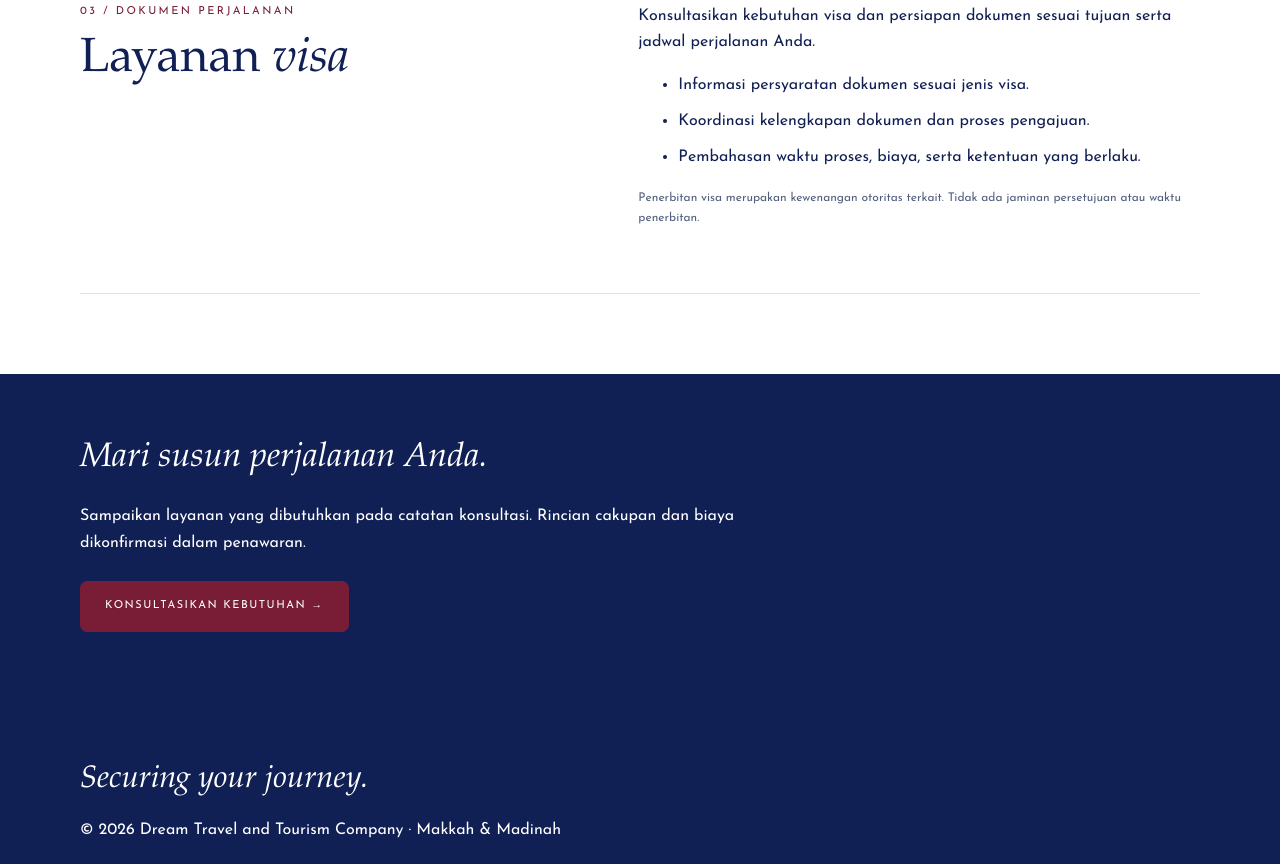
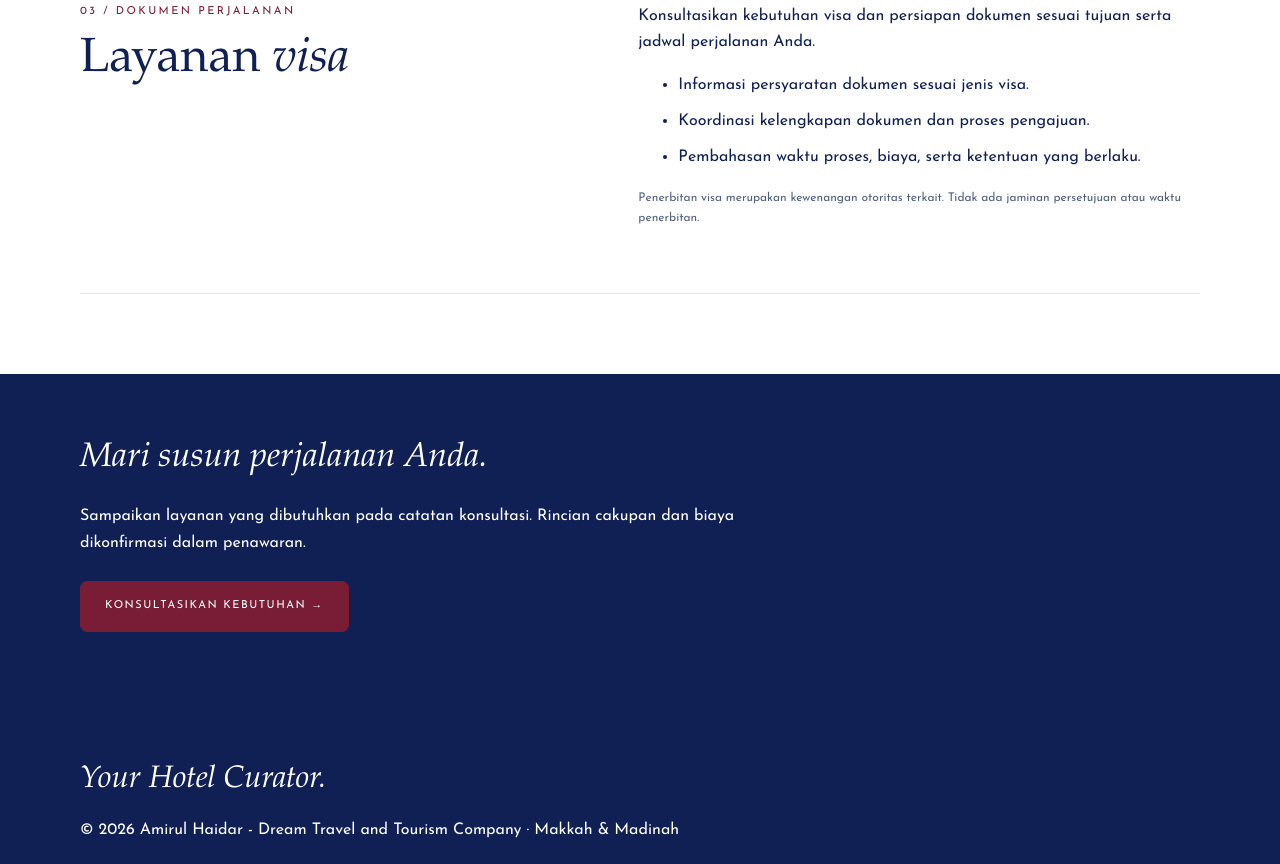
Before and after one commit to amirulhaidar/dreamhaidar, a plain HTML site: page layanan.html in a window 1280 px wide. Shown: the part 1368-2232 px from the top of the page. Drawn offline with Linux system fonts and the light colour scheme.

Commit message:
Update layanan.html

```diff
--- a/layanan.html
+++ b/layanan.html
@@ -6,4 +6,4 @@
 <section id="bandara" class="service-detail"><div><p class="eyebrow">02 / KEDATANGAN & KEPULANGAN</p><h2>Handling <em>bandara</em></h2></div><div><p>Koordinasi kebutuhan jamaah di bandara agar tahapan kedatangan dan kepulangan lebih terencana.</p><ul><li>Koordinasi jadwal penerbangan dan titik pertemuan.</li><li>Pengaturan penyambutan serta arahan keberangkatan berikutnya.</li><li>Koordinasi kebutuhan rombongan dan barang bawaan sesuai kesepakatan.</li></ul></div></section>
 <section id="visa" class="service-detail"><div><p class="eyebrow">03 / DOKUMEN PERJALANAN</p><h2>Layanan <em>visa</em></h2></div><div><p>Konsultasikan kebutuhan visa dan persiapan dokumen sesuai tujuan serta jadwal perjalanan Anda.</p><ul><li>Informasi persyaratan dokumen sesuai jenis visa.</li><li>Koordinasi kelengkapan dokumen dan proses pengajuan.</li><li>Pembahasan waktu proses, biaya, serta ketentuan yang berlaku.</li></ul><p class="service-note">Penerbitan visa merupakan kewenangan otoritas terkait. Tidak ada jaminan persetujuan atau waktu penerbitan.</p></div></section>
 </div><section class="section-dark service-cta"><div class="container"><p class="italic-label">Mari susun perjalanan Anda.</p><p>Sampaikan layanan yang dibutuhkan pada catatan konsultasi. Rincian cakupan dan biaya dikonfirmasi dalam penawaran.</p><a class="button light" href="index.html#konsultasi">KONSULTASIKAN KEBUTUHAN →</a></div></section>
-</main><footer class="footer section-dark"><div class="container"><p class="italic-label">Securing your journey.</p><p>© 2026 Dream Travel and Tourism Company · Makkah & Madinah</p></div></footer></body></html>
+</main><footer class="footer section-dark"><div class="container"><p class="italic-label">Your Hotel Curator.</p><p>© 2026 Amirul Haidar - Dream Travel and Tourism Company · Makkah & Madinah</p></div></footer></body></html>
```
